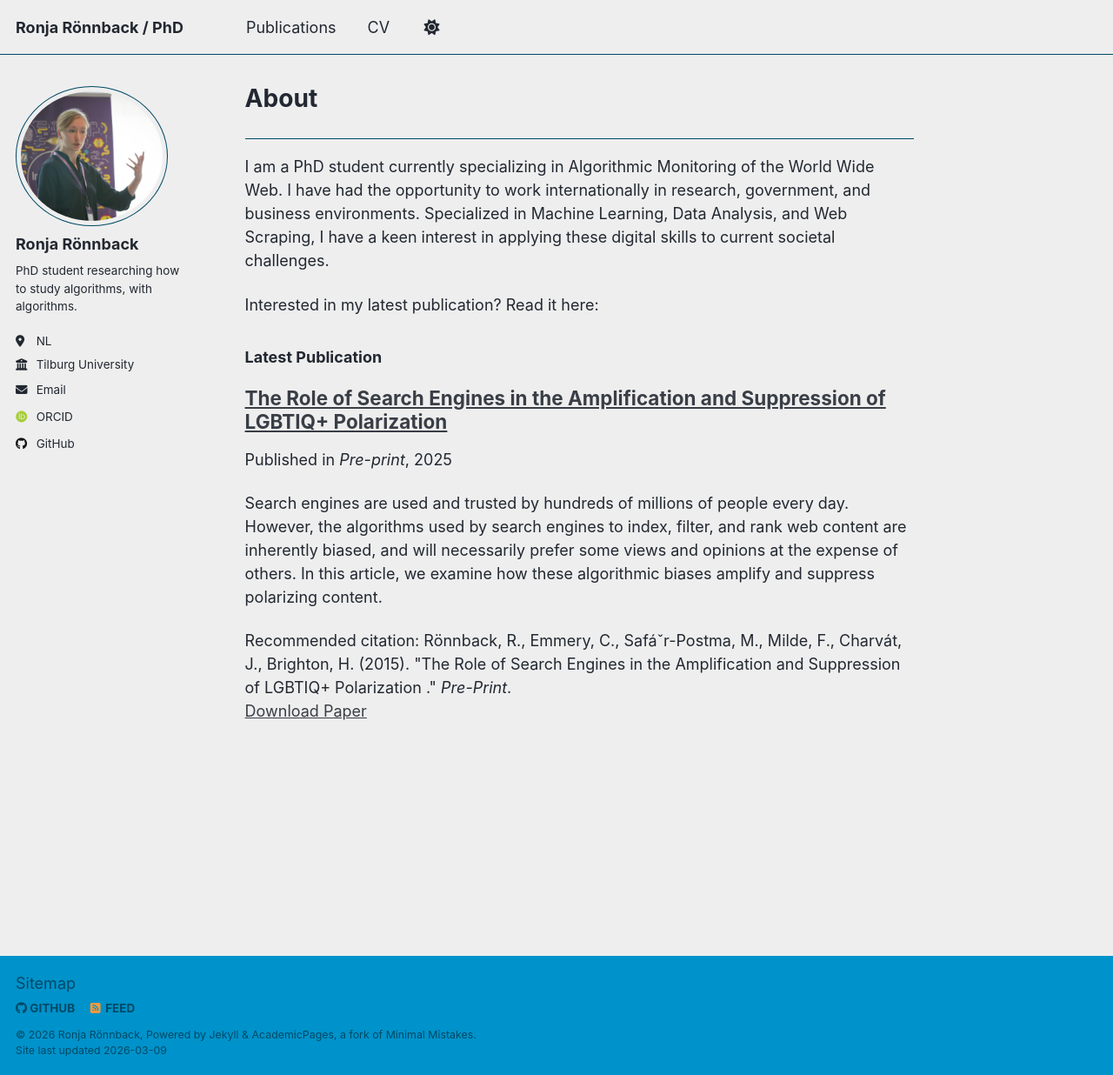
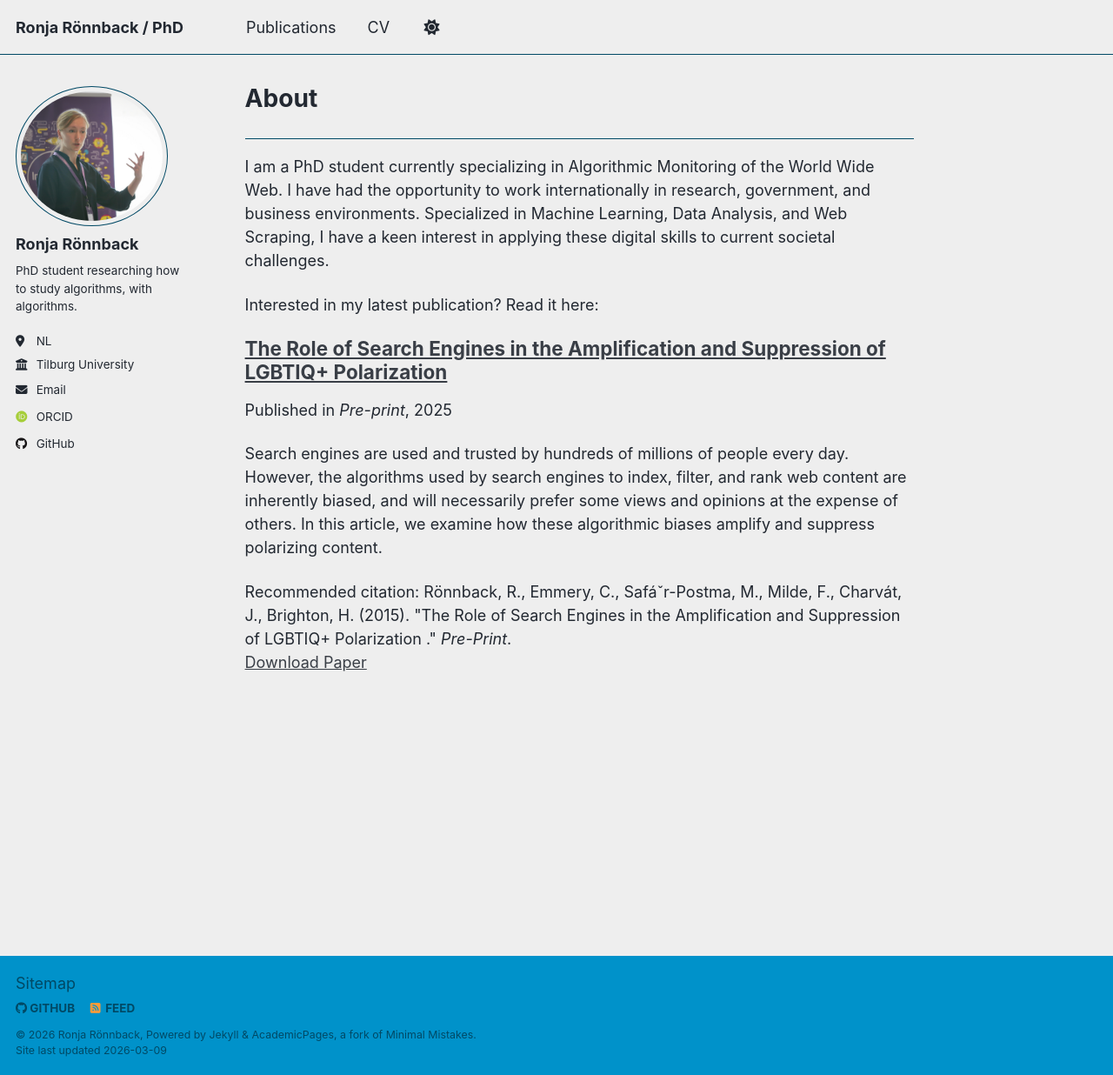
Before and after one commit to rtronnback/rtronnback.github.io, a Jekyll site: the page built from _pages/about.md, in a window 1280 px wide and 1236 px high. Shown: the whole window at 87% size. Built offline with Jekyll 4.4.1, drawn with Linux system fonts in a browser that asks for light colours; some web fonts are replaced; a script that is not in the unit is left out.

Commit message:
Removed header

```diff
--- a/_pages/about.md
+++ b/_pages/about.md
@@ -16,7 +16,6 @@ Interested in my latest publication? Read it here:
 {% assign latest_publication = site.publications | sort: 'date' | reverse | first %}
 
 {% if latest_publication %}
-  <h3>Latest Publication</h3>
   {% assign post = latest_publication %}
   {% include archive-single.html %}
 {% else %}
```
